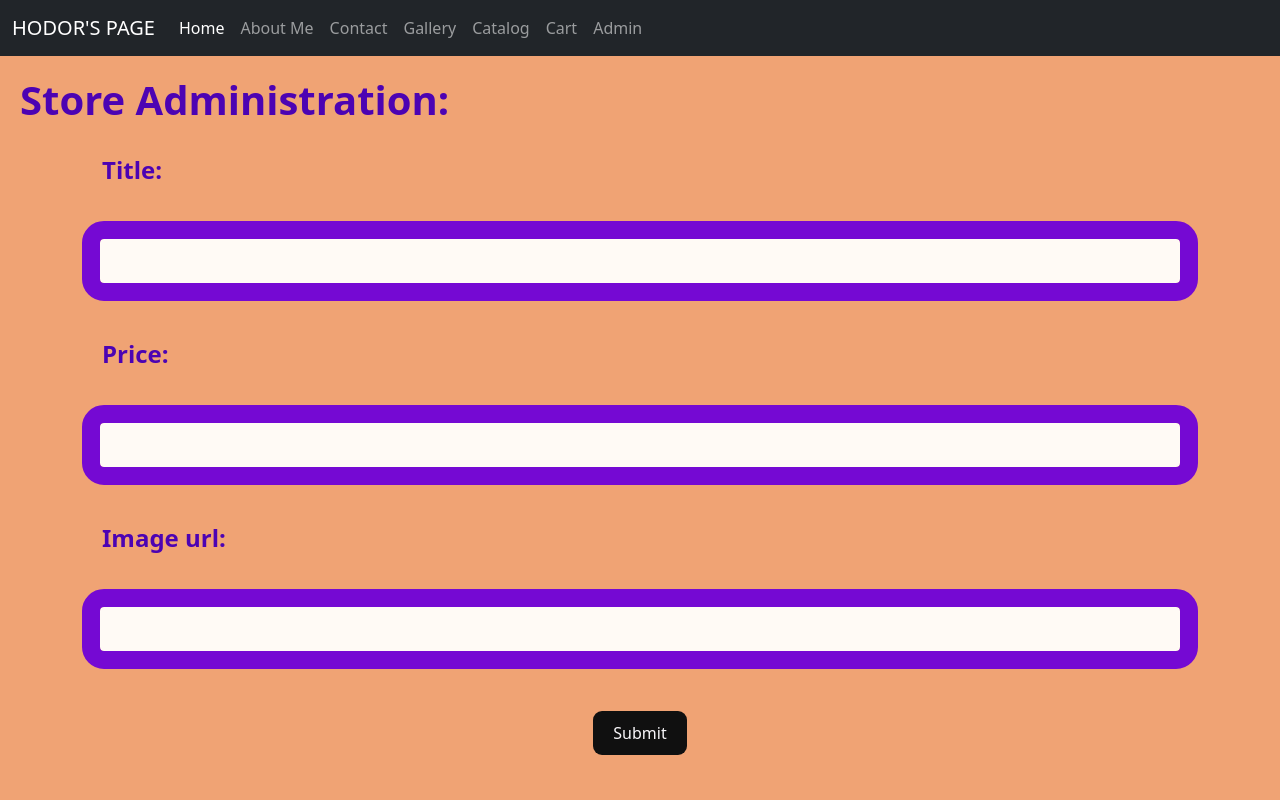
After one commit to AshleeHODOR/to-do-list_109, a Flask app: page /admin in a window 1280 px wide. The commit adds this page. Run offline with Flask 3, Linux system fonts and the light colour scheme.

Commit message:
110 - FINAL

```diff
--- a/app.py
+++ b/app.py
@@ -27,6 +27,8 @@ def about():
 @server.get("/contact")
 def contact():
     return render_template("contact.html")
+
+
 
 all_images = []
 
@@ -76,17 +78,17 @@ all_products = [
     },
     {
         "title": "Temporary tattoos",
-        "price": 11.99,
+        "price": 7.57,
         "image": "https://m.media-amazon.com/images/I/81CpfWs1RQL._AC_UF1000,1000_QL80_.jpg"
     },
     {
         "title": "Travis Kelce Bobblehead",
-        "price": 99.98,
+        "price": 87.87,
         "image": "https://www.foco.com/cdn/shop/files/BHNFSMUTNENKCTK_p_2048x.jpg?v=1737683677"
     },
     {
         "title": "Titanic DVD",
-        "price": 34.98,
+        "price": 57.57,
         "image": "https://encrypted-tbn0.gstatic.com/shopping?q=tbn:ANd9GcQZaIsmdalhcCzj36k_lprPSsiNltliBDU4caGrN3rc5StVvprjpcb6rwPd5LOgIIsdZmG7XnX6DQ0Xl7jYPnJn8FObfqDDJi7nAoWNu_pH&usqp=CAc"
     },
     {
@@ -123,12 +125,40 @@ def cart():
                 cart_prods.append(prod)
 
 
+    total = 0
+    for prod in cart_prods:
+        total += prod["price"]
 
-    return render_template("cart.html", cart_prods=cart_prods)
+
+    return render_template("cart.html", cart_prods=cart_prods, total=total)
 
 
 #---------------------------------------------------------
 
 
+@server.get("/admin")
+def admin():
+    return render_template("admin.html")
+
+
+@server.post("/saveProduct")
+def save_product():
+    title = request.form.get('title')
+    price = request.form.get('price')
+    image = request.form.get('image')
+
+    #create dictionary
+    product = {
+        'title': title,
+        'price': float(price),
+        'image': image
+    }
+
+    #add to catalog
+    all_products.append(product)
+
+    return redirect(url_for('catalog'))
+
+
 #start the server
 server.run(debug=True)
--- /dev/null
+++ b/static/css/admin.css
@@ -0,0 +1,70 @@
+body{
+    background-color: rgb(240, 163, 116);
+    margin-left: auto;
+    margin-right: auto;
+    justify-content: space-evenly;
+}
+
+h1{
+    border: 3px;
+    font-weight: 700;
+    color: #4c03b3;
+}
+
+.header-container{
+    margin: 20px;
+}
+
+.add-container{
+    font-family: 'Franklin Gothic Medium', 'Arial Narrow', Arial, sans-serif;
+    padding-top: 9px;
+    margin-left: auto;
+    margin-right: auto;
+    background-color: #bb6ff5;
+    border: 2px solid #f89b37;
+    padding: 25px;
+    border-radius: 12px;
+    width: 400px;
+    height: 600px;
+    box-shadow: 0 4px 12px rgba(255, 140, 0, 0.2);
+}
+
+.container{
+    margin-bottom: 15px;
+}
+
+.form-label {
+    display: block;
+    margin-bottom: 13px;
+    color: #4c03b3;
+    font-weight: bold;
+    font-size: x-large;
+    padding: 20px;
+}
+
+.form-control {
+    width: 100%;
+    padding: 10px;
+    border: 18px solid #7509d3;
+    border-radius: 22px;
+    background-color: #fffaf5;
+}
+
+.button-container{
+    text-align: center;
+    margin-top: 42px;
+}
+
+.btn{
+    background-color: #101010;
+    color: rgb(248, 246, 249);
+    padding: 10px 20px;
+    border: none;
+    border-radius: 9px;
+    cursor: pointer;
+    font-size: 16px;
+}
+
+.btn:hover{
+    background-color: #db7609;
+}
--- a/static/css/catalog.css
+++ b/static/css/catalog.css
@@ -40,6 +40,7 @@ h1{
 
 .footer-container{
     background-color: rgb(189, 149, 226);
+    margin-top: auto;
     font-family:'Franklin Gothic Medium', 'Arial Narrow', Arial, sans-serif;
     text-align: center;
     font-weight: bold;
--- /dev/null
+++ b/templates/admin.html
@@ -0,0 +1,43 @@
+<!DOCTYPE html>
+<html lang="en">
+<head>
+    <meta charset="UTF-8">
+    <meta name="viewport" content="width=device-width, initial-scale=1.0">
+    <title>Admin</title>
+    <link href="https://cdn.jsdelivr.net/npm/bootstrap@5.3.6/dist/css/bootstrap.min.css" rel="stylesheet" crossorigin="anonymous">
+    <script src="https://cdn.jsdelivr.net/npm/bootstrap@5.3.6/dist/js/bootstrap.bundle.min.js" crossorigin="anonymous"></script>
+
+    <link href="/static/css/admin.css" rel="stylesheet">
+</head>
+<body>
+
+    {% include 'navbar.html' %}
+
+    <main class="header-container">
+
+    <form method="post" action="/saveProduct">
+        <h1>Store Administration:</h1>
+        <div class="container">
+            <label class="form-label">Title:</label>
+            <input name="title" type="text" class="form-control">
+        </div>
+        <div class="container">
+            <label class="form-label">Price:</label>
+            <input name="price" type="text" class="form-control">
+        </div>
+        <div class="container">
+            <label class="form-label">Image url:</label>
+            <input name="image" type="text" class="form-control">
+        </div>
+
+        <div class="button-container">
+            <button class="btn btn-dark">Submit</button>
+        </div>
+
+    </form>
+
+    </main>
+
+
+</body>
+</head>
--- a/templates/cart.html
+++ b/templates/cart.html
@@ -27,6 +27,10 @@
 
         {% endfor %}
 
+        <div class="info">
+        <label>Your Total is:</label>
+        <label>${{total}}</label>
+        </div>
 
     </main>
 
--- a/templates/navbar.html
+++ b/templates/navbar.html
@@ -28,6 +28,9 @@
         <li class="nav-item">
             <a class="nav-link" href="/cart">Cart</a>
         </li>
+        <li class="nav-item">
+            <a class="nav-link" href="/admin">Admin</a>
+        </li>
         </ul>
     </div>
     </div>
```
Also changed, not shown: static/css/about.css (+32 -5 lines), static/css/cart.css (+17 -0 lines), templates/about.html (+14 -4 lines).
